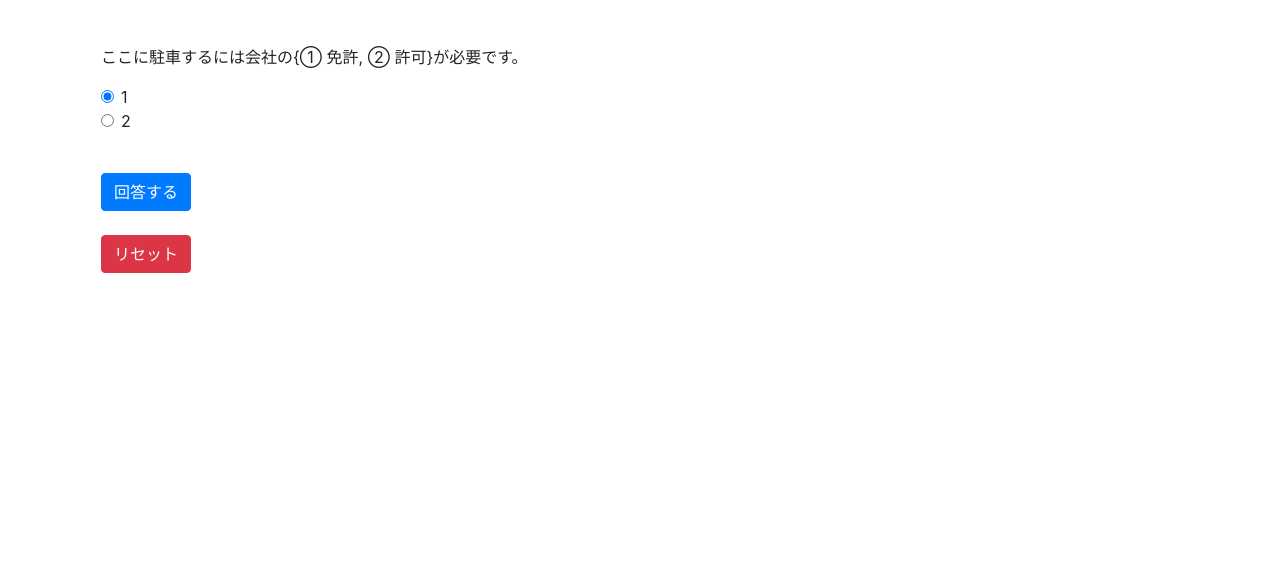
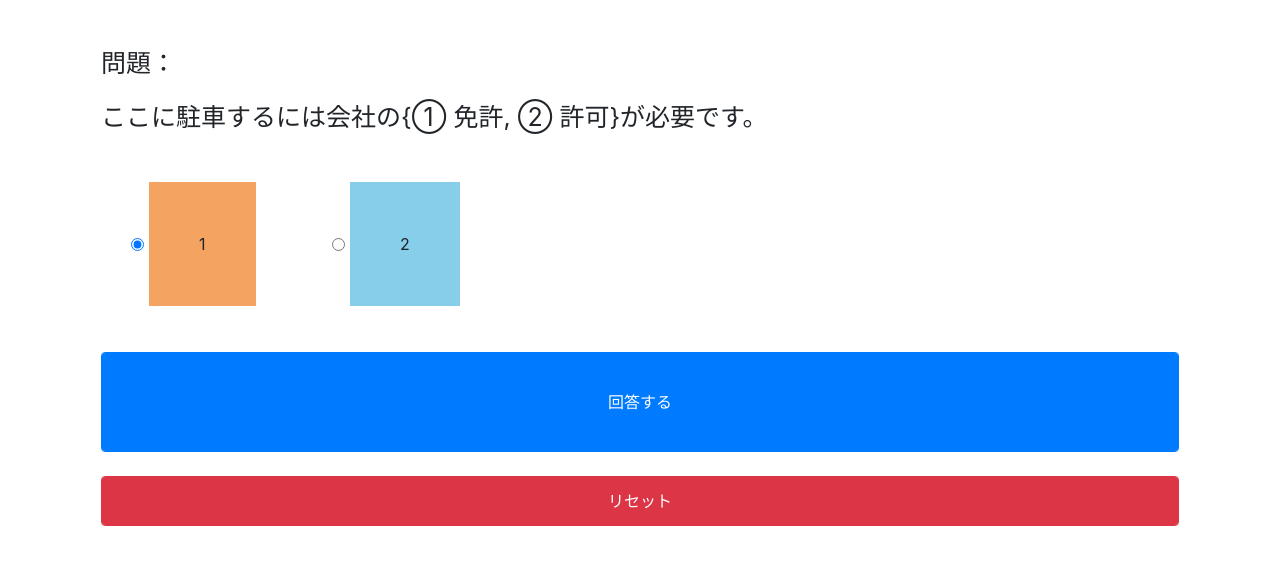
Before and after one commit to k-sasaking/huyen-test, a plain HTML site: page docs/index.html in a window 1280 px wide. Shown: the part 153-718 px from the top of the page. Drawn offline with nearby package versions, Linux system fonts and the light colour scheme.

Commit message:
fix design

```diff
--- a/docs/index.html
+++ b/docs/index.html
@@ -1,6 +1,30 @@
 <html>
 <head>
    <link rel="stylesheet" href="https://stackpath.bootstrapcdn.com/bootstrap/4.3.1/css/bootstrap.min.css" integrity="sha384-ggOyR0iXCbMQv3Xipma34MD+dH/1fQ784/j6cY/iJTQUOhcWr7x9JvoRxT2MZw1T" crossorigin="anonymous">
+   <style>
+       #submit {
+           min-height:100px;
+       }
+       #reset {
+        min-height:50px;
+       }
+       p {
+           font-size: 25px;
+       }
+       .form-check {
+           padding: 30px;
+       }
+       .form-check-label {
+           padding: 50px;
+       }
+       #a1-label {
+           background-color:sandybrown
+       }
+       #a2-label {
+           background-color:skyblue
+       }
+
+   </style>
 </head>
 <body>
 <div class="container">
@@ -9,16 +33,17 @@
       <h2>Score: <span id="correctCnt">0</span>/<span id="questionCnt">0</span></h2>
    </div>
    <div class="quiz m-3">
+      <p>問題：</p>
       <p id="question">1)この漢字の意味はなんですか？</p>
-      <div class="form-check">
+      <div class="form-check form-check-inline">
          <input class="form-check-input" type="radio" name="flexRadioDefault" id="a1" checked>
-         <label class="form-check-label" for="a1">
+         <label class="form-check-label"  id="a1-label" for="a1">
            1
          </label>
        </div>
-       <div class="form-check">
+       <div class="form-check form-check-inline">
          <input class="form-check-input" type="radio" name="flexRadioDefault" id="a2">
-         <label class="form-check-label" for="a2">
+         <label class="form-check-label" id="a2-label" for="a2">
            2
          </label>
        </div>
@@ -26,9 +51,9 @@
       <br/>
    </div>
    <div class="m-3">
-      <button id="submit" class="btn btn-primary">回答する</button>
+      <button id="submit" class="btn btn-primary form-control">回答する</button>
       <br/><br/>
-      <button id="reset" class="btn btn-danger">リセット</button>
+      <button id="reset" class="btn btn-danger form-control">リセット</button>
    </div>
 </div>
 </body>
```
